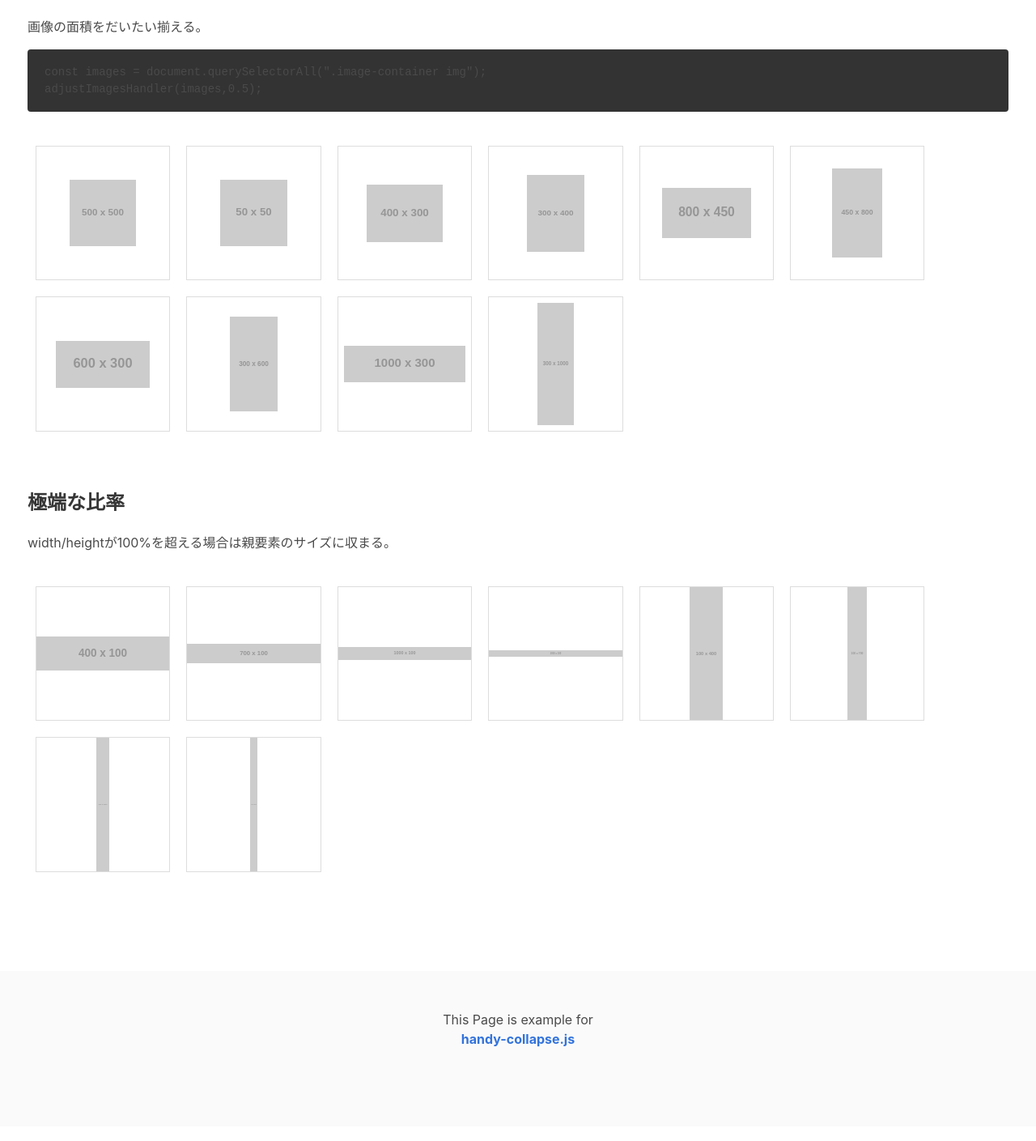
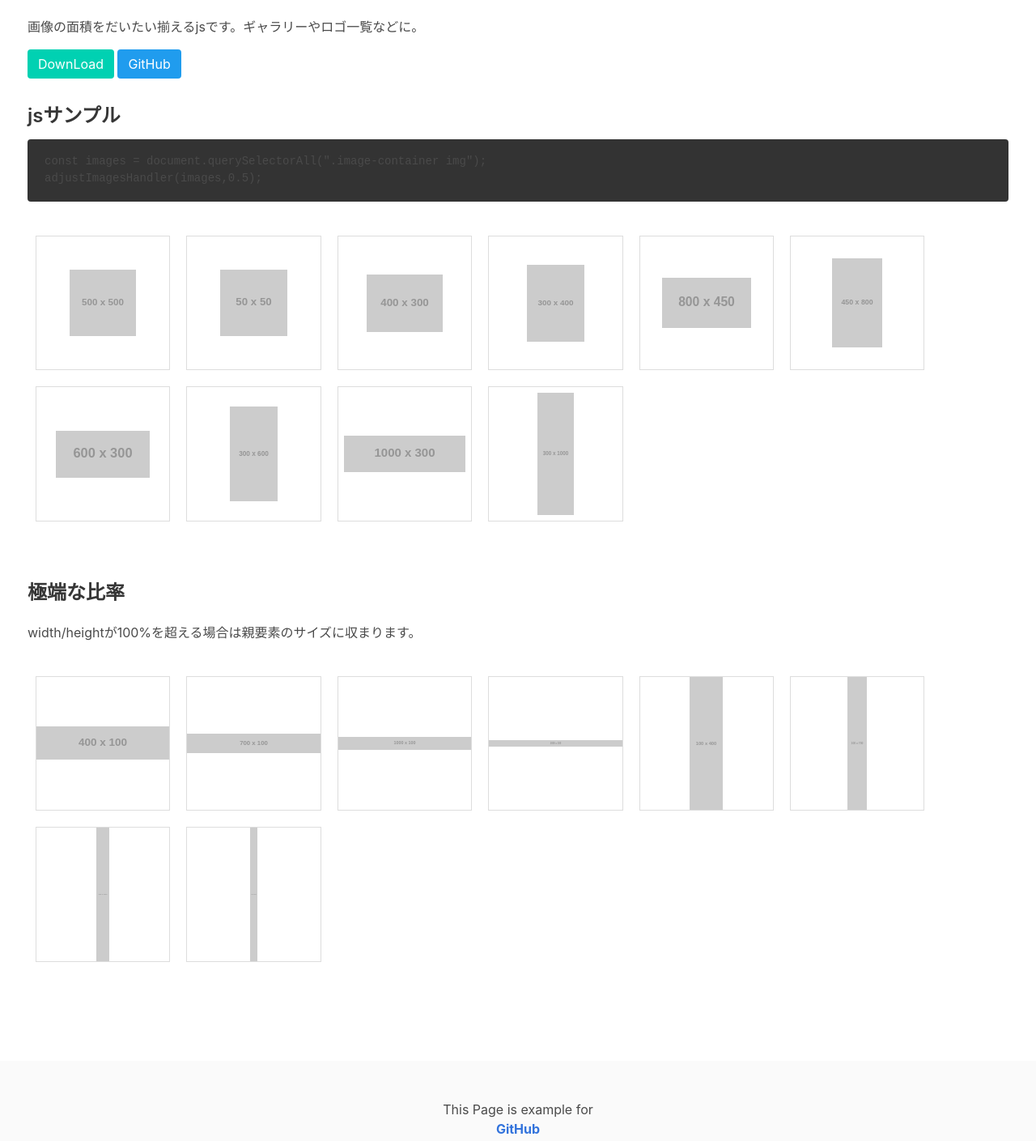
Before and after one commit to sk-rt/adjust-images, a plain HTML site: page docs/index.html in a window 1280 px wide. Shown: the part 105-1514 px from the top of the page at 81% size. Drawn offline with nearby package versions, Linux system fonts and the light colour scheme; placeholder pictures from the web are drawn by us.

Commit message:
Update: Readme

```diff
--- a/docs/index.html
+++ b/docs/index.html
@@ -63,7 +63,12 @@
             <section class="section">
                 <div class="content">
                     <h1 class="title is-1">adjustImages</h1>
-                    <p>画像の面積をだいたい揃える。</p>
+                    <p>画像の面積をだいたい揃えるjsです。ギャラリーやロゴ一覧などに。</p>
+                    <p>
+                        <a href="./adjust-images.js" class="button is-primary" target="_blank" download >DownLoad</a>
+                        <a href="https://github.com/sk-rt/adjust-images" class="button is-info" target="_blank" download >GitHub</a>
+                    </p>
+                    <h3>jsサンプル</h3>
 
                     <pre class="code-sample"><code class="prettyprint">const images = document.querySelectorAll(".image-container img");
 adjustImagesHandler(images,0.5);</code></pre>
@@ -102,7 +107,7 @@ adjustImagesHandler(images,0.5);</code></pre>
                 </div>
                 <div class="content">
                 <h2 class="title is-4">極端な比率</h2>
-                    <p>width/heightが100%を超える場合は親要素のサイズに収まる。</p>
+                    <p>width/heightが100%を超える場合は親要素のサイズに収まります。</p>
                 </div>
                 <div class="image-container">
                     <div class="image-item">
@@ -138,7 +143,7 @@ adjustImagesHandler(images,0.5);</code></pre>
             <div class="content has-text-centered">
                 <p>
                     This Page is example for<br />
-                    <a href="https://github.com/sk-rt/handy-collapse"> <strong>handy-collapse.js</strong></a>
+                    <a href="https://github.com/sk-rt/adjust-images"> <strong>GitHub</strong></a>
                 </p>
             </div>
         </footer>
```
Also changed, not shown: sc.png (added), 1 other file.
